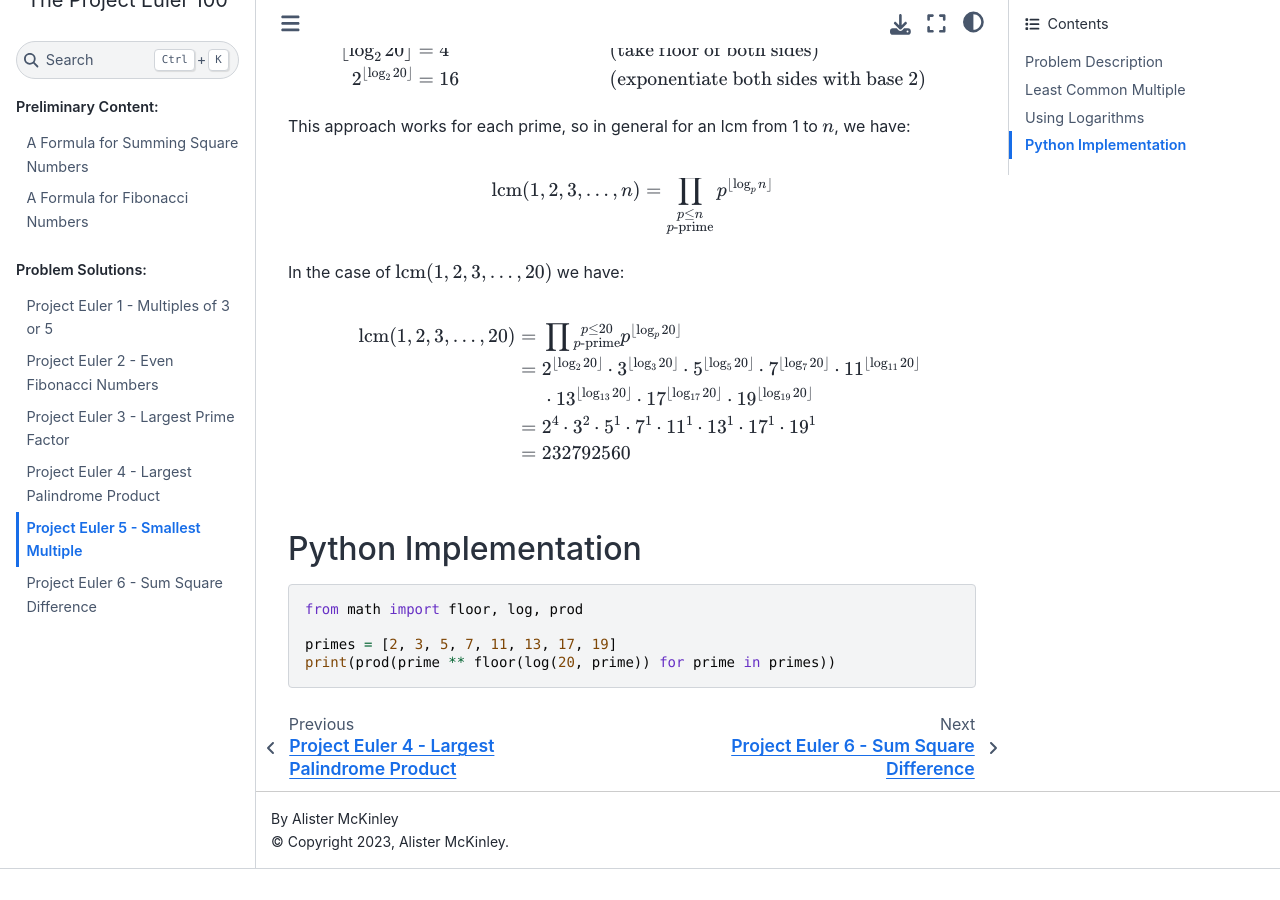
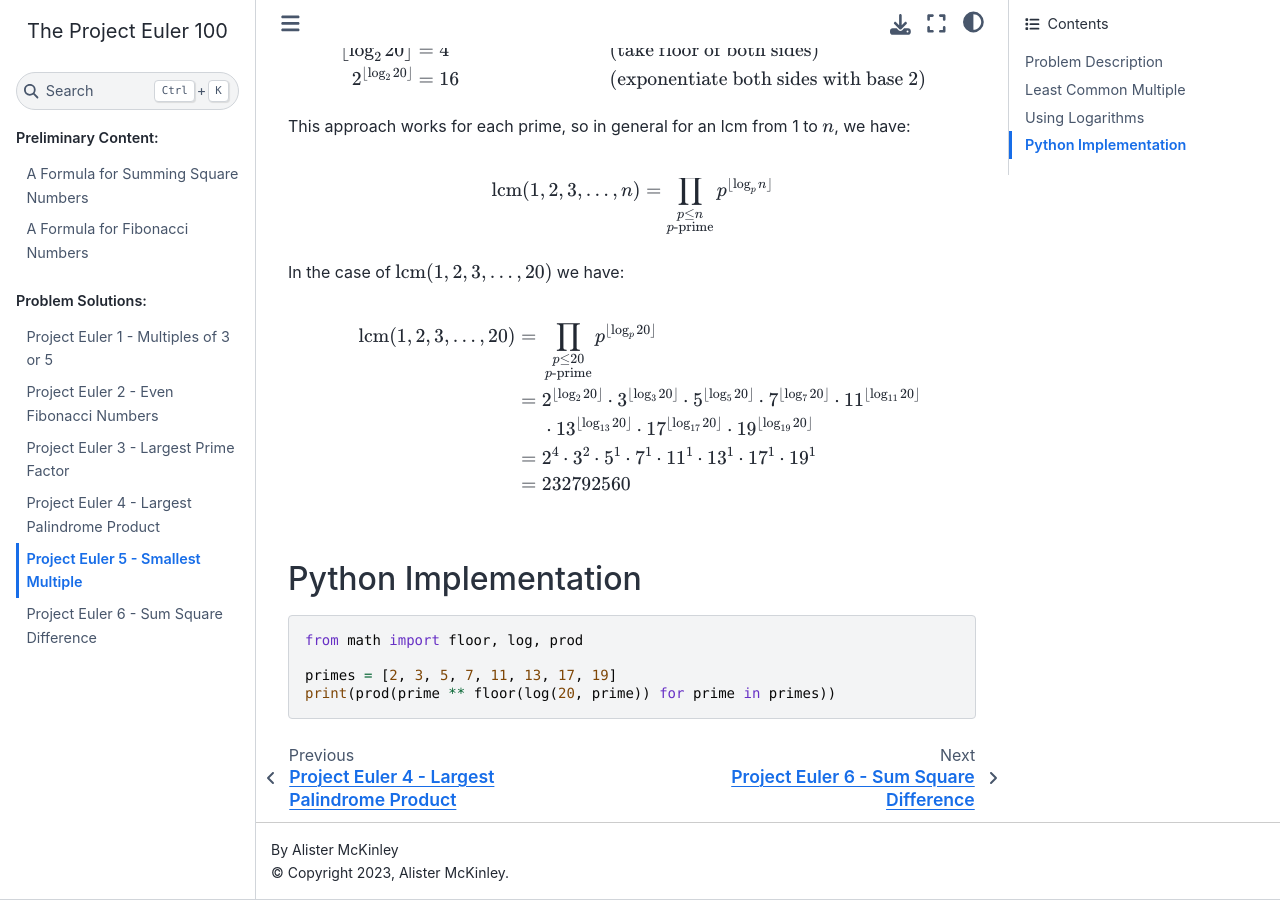
Before and after one commit to alpatine/project-euler-python, a Sphinx documentation site: the page built from doc/source/problems/p005.md, in a window 1280 px wide and 900 px high, scrolled down 3127 px. Built offline with Sphinx 7.4.7 and the Sphinx Book theme 1.1.4, drawn with Linux system fonts in a browser that asks for light colours; before the commit the page ends 3996 px from its top, so only the background shows below that.

Commit message:
Correct typo in p005 doc

```diff
--- a/doc/source/problems/p005.md
+++ b/doc/source/problems/p005.md
@@ -158,7 +158,7 @@
 In the case of $\lcm(1, 2, 3, \dots, 20)$ we have:
 
 $$\begin{aligned}
-    \lcm(1, 2, 3, \dots, 20) ={}& \prod {\substack{p \leq 20\\p\text{-prime}}}
+    \lcm(1, 2, 3, \dots, 20) ={}& \prod_{\substack{p \leq 20\\p\text{-prime}}}
         {p^{\lfloor \log_p{20} \rfloor}} \\
     ={}& 2^{\lfloor \log_2{20} \rfloor}
         \cdot 3^{\lfloor \log_3{20} \rfloor}
```
